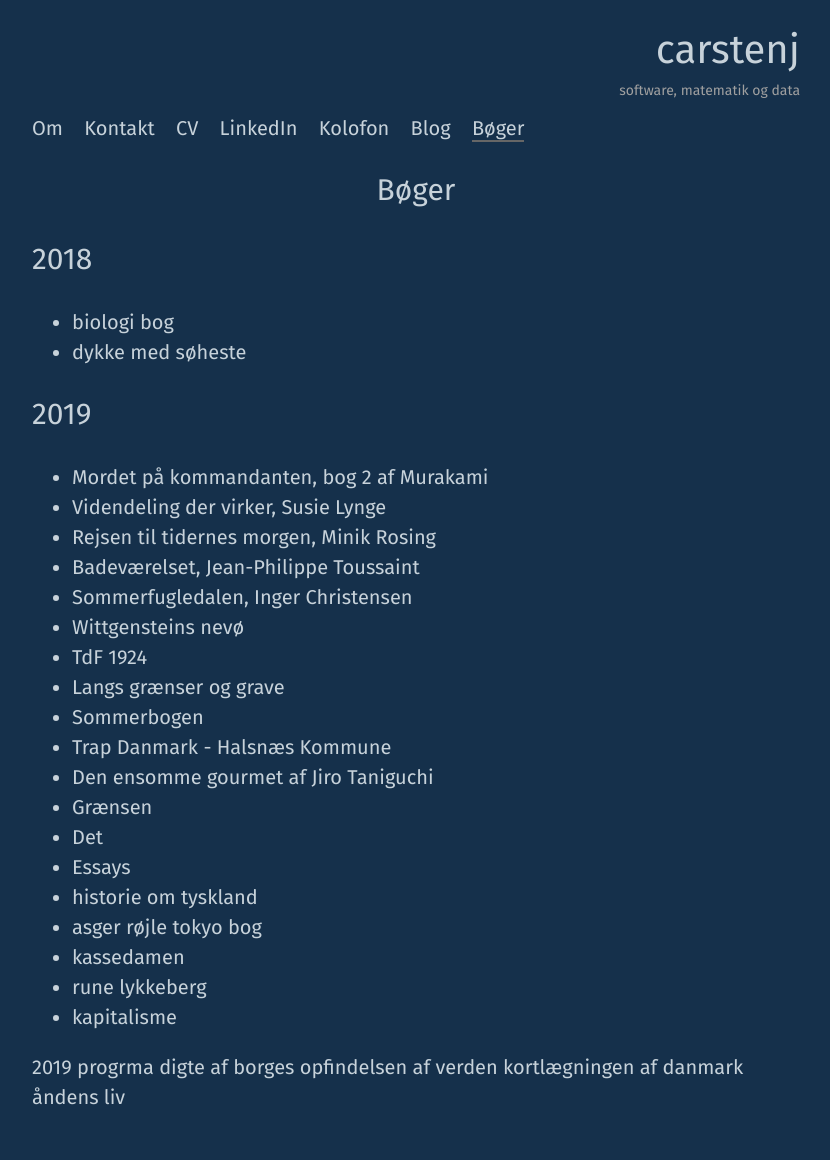
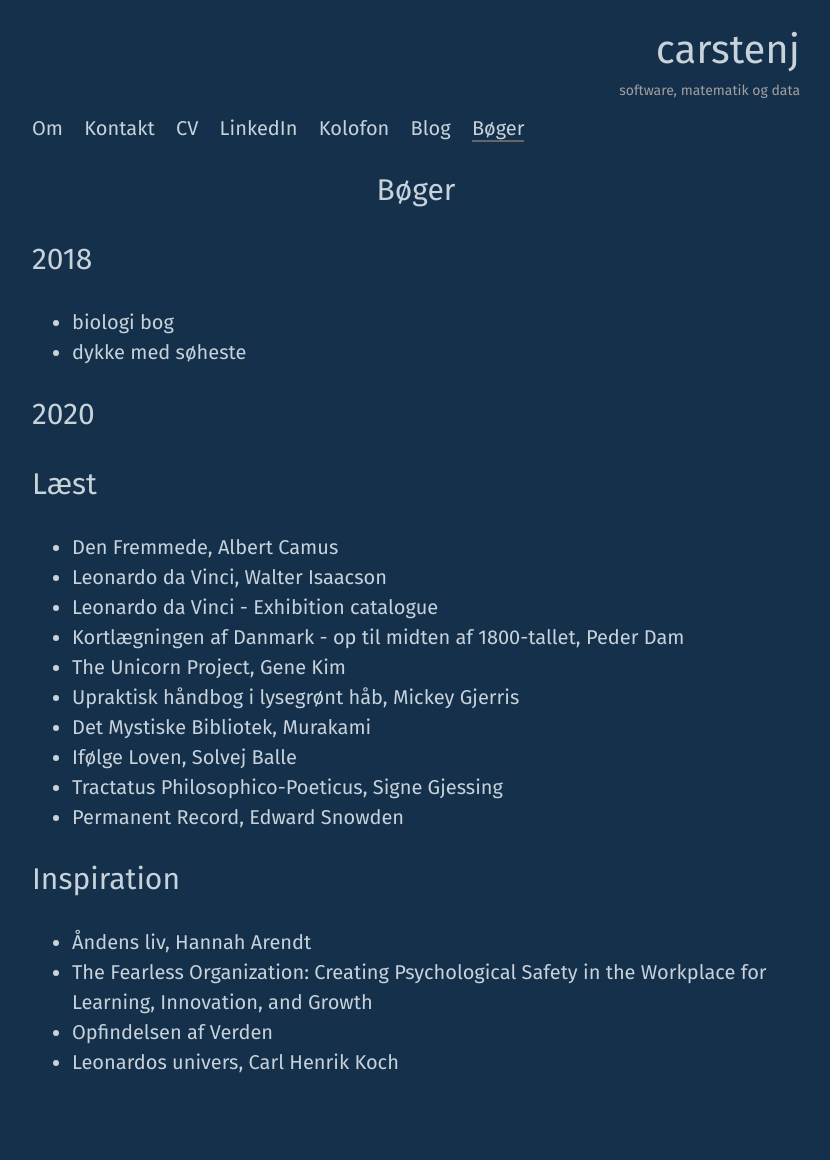
Before and after one commit to carsten-j/carsten-j.github.io, a Jekyll site: the page built from books.md, in a window 1280 px wide. Shown: the whole page, without its empty margins (224-1054 px from the left). Built offline with Jekyll 4.4.1, drawn with Linux system fonts in a browser that asks for light colours; nearby versions of some CDN libraries; after the commit the page ends 1125 px from its top, so only the background shows below that.

Commit message:
2020 i bøger indtil videre

```diff
--- a/books.md
+++ b/books.md
@@ -7,32 +7,24 @@ permalink: /books/
 * biologi bog
 * dykke med søheste
 
-# 2019
+# 2020
 
-* Mordet på kommandanten, bog 2 af Murakami
-* Videndeling der virker, Susie Lynge
-* Rejsen til tidernes morgen, Minik Rosing
-* Badeværelset, Jean-Philippe Toussaint
-* Sommerfugledalen, Inger Christensen
-* Wittgensteins nevø
-* TdF 1924
-* Langs grænser og grave
-* Sommerbogen
-* Trap Danmark - Halsnæs Kommune
-* Den ensomme gourmet af Jiro Taniguchi
-* Grænsen
-* Det
-* Essays
-* historie om tyskland
-* asger røjle tokyo bog
-* kassedamen
-* rune lykkeberg
-* kapitalisme
+## Læst
 
+* Den Fremmede, Albert Camus
+* Leonardo da Vinci, Walter Isaacson
+* Leonardo da Vinci - Exhibition catalogue
+* Kortlægningen af Danmark - op til midten af 1800-tallet, Peder Dam
+* The Unicorn Project, Gene Kim
+* Upraktisk håndbog i lysegrønt håb, Mickey Gjerris
+* Det Mystiske Bibliotek, Murakami
+* Ifølge Loven, Solvej Balle
+* Tractatus Philosophico-Poeticus, Signe Gjessing
+* Permanent Record, Edward Snowden
 
+## Inspiration
 
-2019 progrma
-digte af borges
-opfindelsen af verden
-kortlægningen af danmark
-åndens liv
+* Åndens liv, Hannah Arendt
+* The Fearless Organization: Creating Psychological Safety in the Workplace for Learning, Innovation, and Growth
+* Opfindelsen af Verden
+* Leonardos univers, Carl Henrik Koch
```
